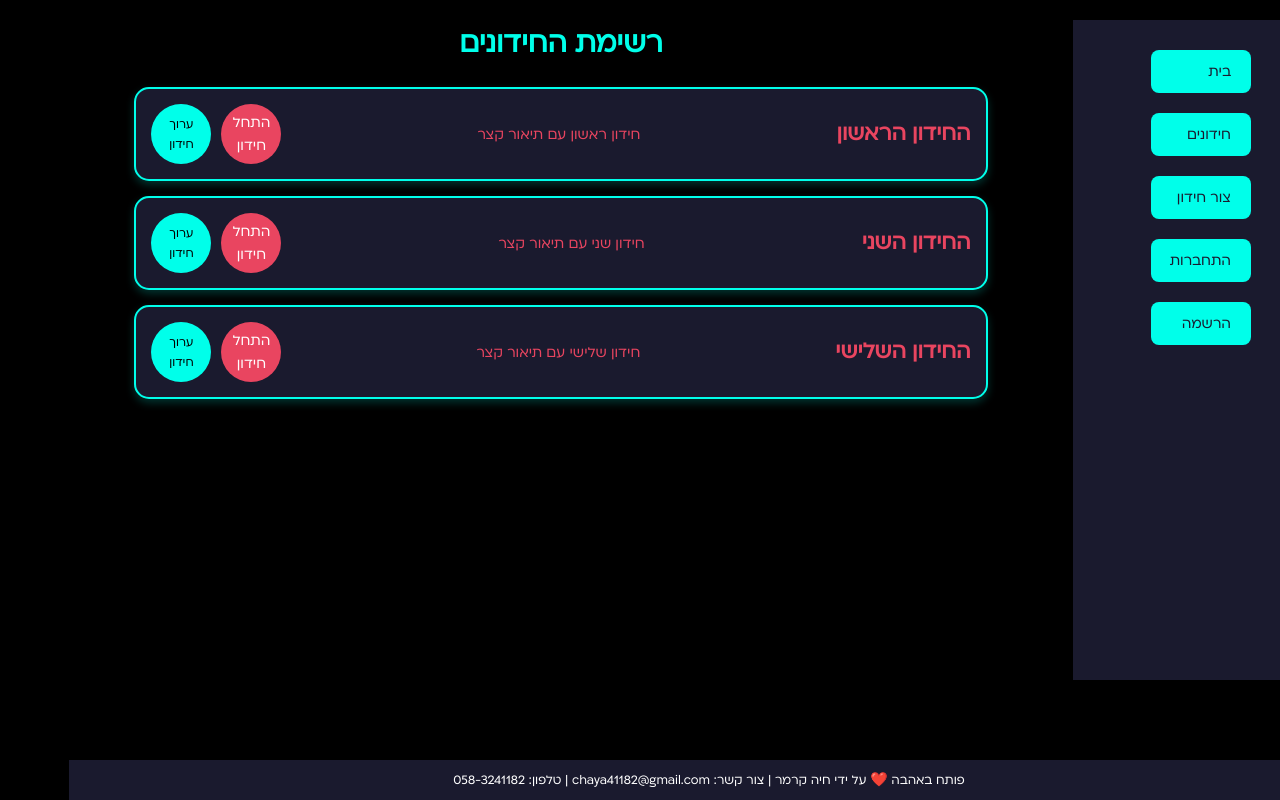
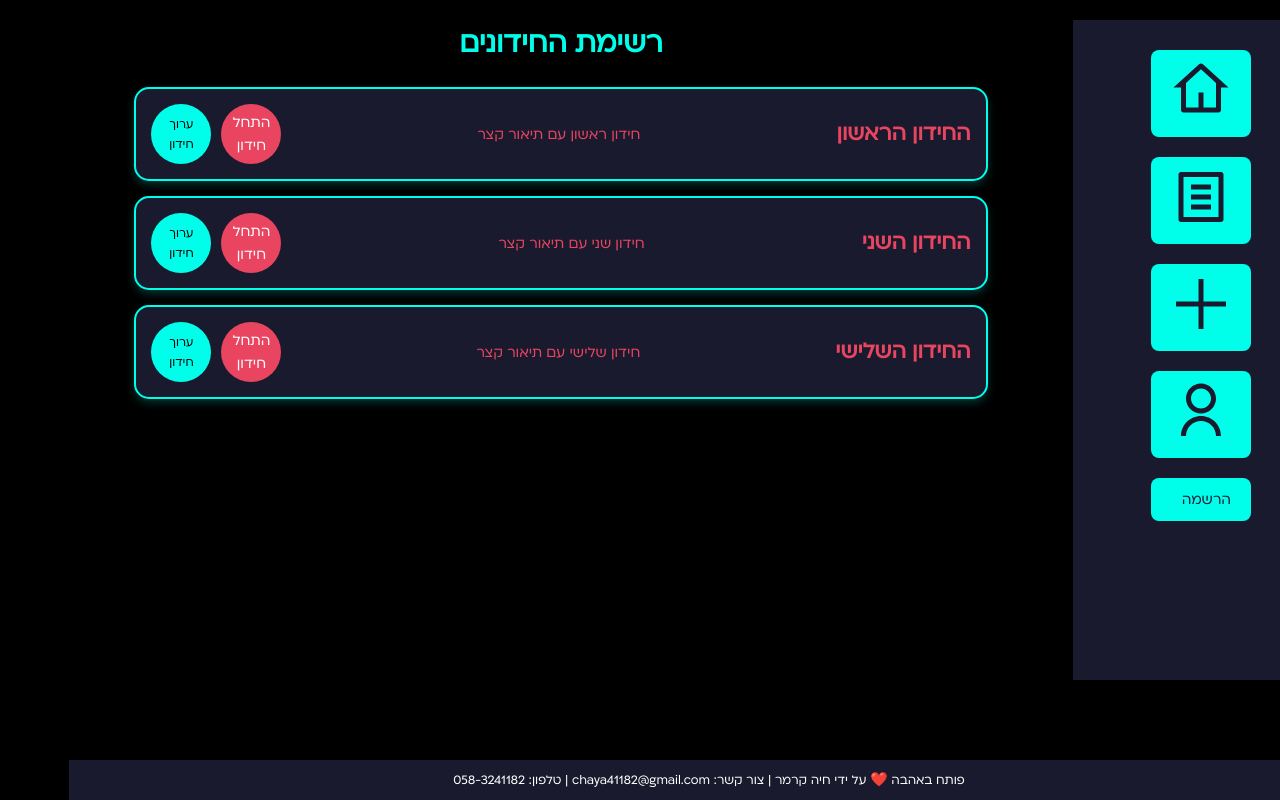
Before and after one commit to ChayaCodes/trivia-quiz-client, a React (Create React App) app in the folder client/: page /quizzes in a window 1280 px wide. Shown: the top 800 px of the page. Built offline with nearby package versions, Linux system fonts and the light colour scheme.

Commit message:
Changing navigation text to icons

```diff
--- a/client/src/components/Sidebar/Sidebar.js
+++ b/client/src/components/Sidebar/Sidebar.js
@@ -3,12 +3,35 @@ import { NavLink } from 'react-router-dom';
 import './Sidebar.css';
 
 function Sidebar() {
+    const icons = {
+        home: (
+            <svg xmlns="http://www.w3.org/2000/svg" viewBox="0 0 24 24" fill="currentColor">
+                <path d="M19 21H5C4.44772 21 4 20.5523 4 20V11L1 11L11.3273 1.6115C11.7087 1.26475 12.2913 1.26475 12.6727 1.6115L23 11L20 11V20C20 20.5523 19.5523 21 19 21ZM13 19H18V9.15745L12 3.7029L6 9.15745V19H11V13H13V19Z"></path>
+            </svg>
+        ),
+        quizzes: (
+            <svg xmlns="http://www.w3.org/2000/svg" viewBox="0 0 24 24" fill="currentColor">
+                <path d="M20 22H4C3.44772 22 3 21.5523 3 21V3C3 2.44772 3.44772 2 4 2H20C20.5523 2 21 2.44772 21 3V21C21 21.5523 20.5523 22 20 22ZM19 20V4H5V20H19ZM8 7H16V9H8V7ZM8 11H16V13H8V11ZM8 15H16V17H8V15Z"></path>
+            </svg>
+        ),
+        create: (
+            <svg xmlns="http://www.w3.org/2000/svg" viewBox="0 0 24 24" fill="currentColor">
+                <path d="M13.0001 10.9999L22.0002 10.9997L22.0002 12.9997L13.0001 12.9999L13.0001 21.9998L11.0001 21.9998L11.0001 12.9999L2.00004 13.0001L2 11.0001L11.0001 10.9999L11 2.00025L13 2.00024L13.0001 10.9999Z"></path>
+            </svg>
+        ),
+        login:(
+            <svg xmlns="http://www.w3.org/2000/svg" viewBox="0 0 24 24" fill="currentColor">
+                <path d="M4 22C4 17.5817 7.58172 14 12 14C16.4183 14 20 17.5817 20 22H18C18 18.6863 15.3137 16 12 16C8.68629 16 6 18.6863 6 22H4ZM12 13C8.685 13 6 10.315 6 7C6 3.685 8.685 1 12 1C15.315 1 18 3.685 18 7C18 10.315 15.315 13 12 13ZM12 11C14.21 11 16 9.21 16 7C16 4.79 14.21 3 12 3C9.79 3 8 4.79 8 7C8 9.21 9.79 11 12 11Z"></path>
+            </svg>
+        )
+    }
+
     return (
         <div className="sidebar">
-            <NavLink to="/" className="nav-button">בית</NavLink>
-            <NavLink to="/quizzes" className="nav-button">חידונים</NavLink>
-            <NavLink to="/create-quiz" className="nav-button">צור חידון</NavLink>
-            <NavLink to="/login" className="nav-button">התחברות</NavLink>
+            <NavLink to="/" className="nav-button">{icons.home}</NavLink>
+            <NavLink to="/quizzes" className="nav-button">{icons.quizzes}</NavLink>
+            <NavLink to="/create-quiz" className="nav-button">{icons.create}</NavLink>
+            <NavLink to="/login" className="nav-button">{icons.login}</NavLink>
             <NavLink to="/register" className="nav-button">הרשמה</NavLink>
         </div>
     );
```
